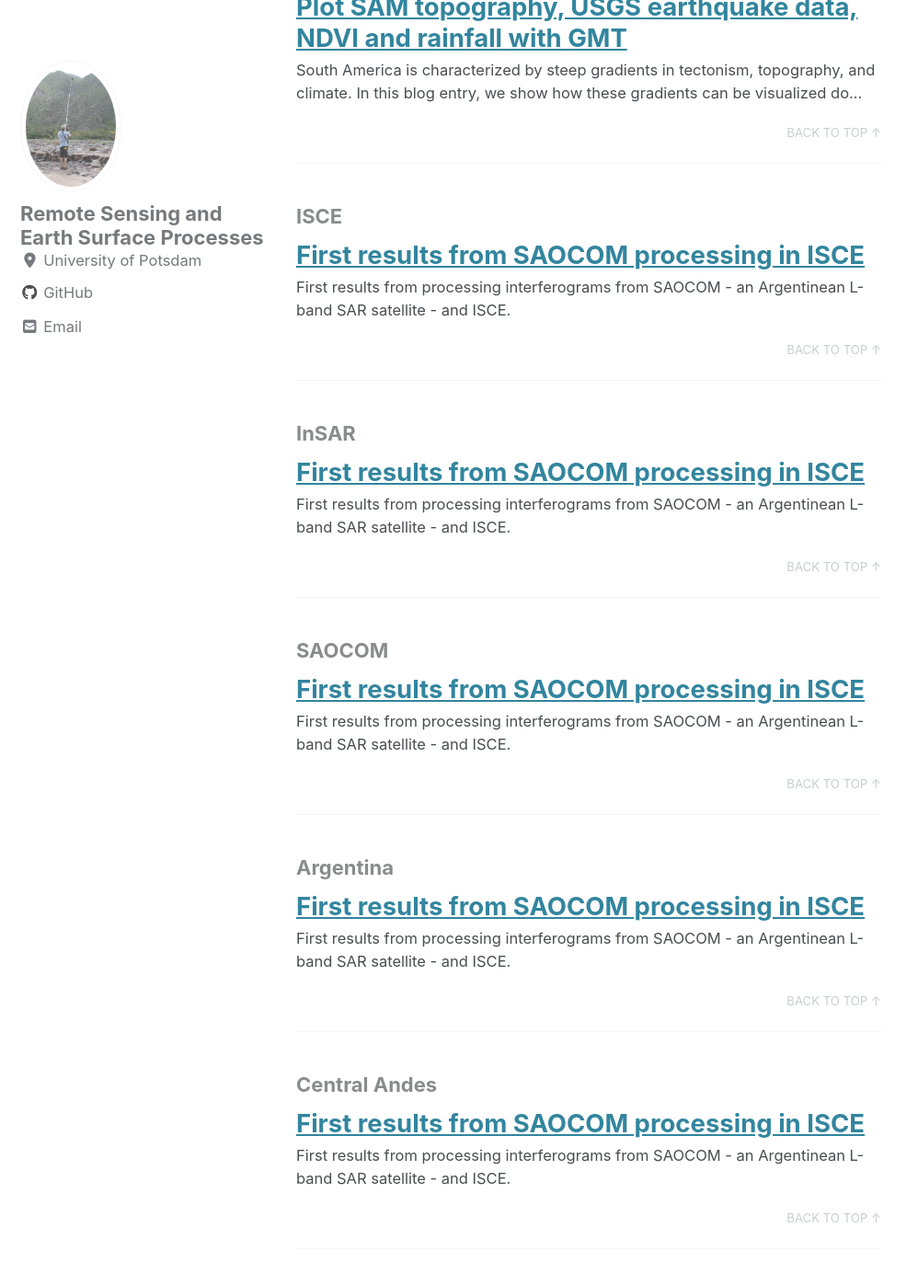
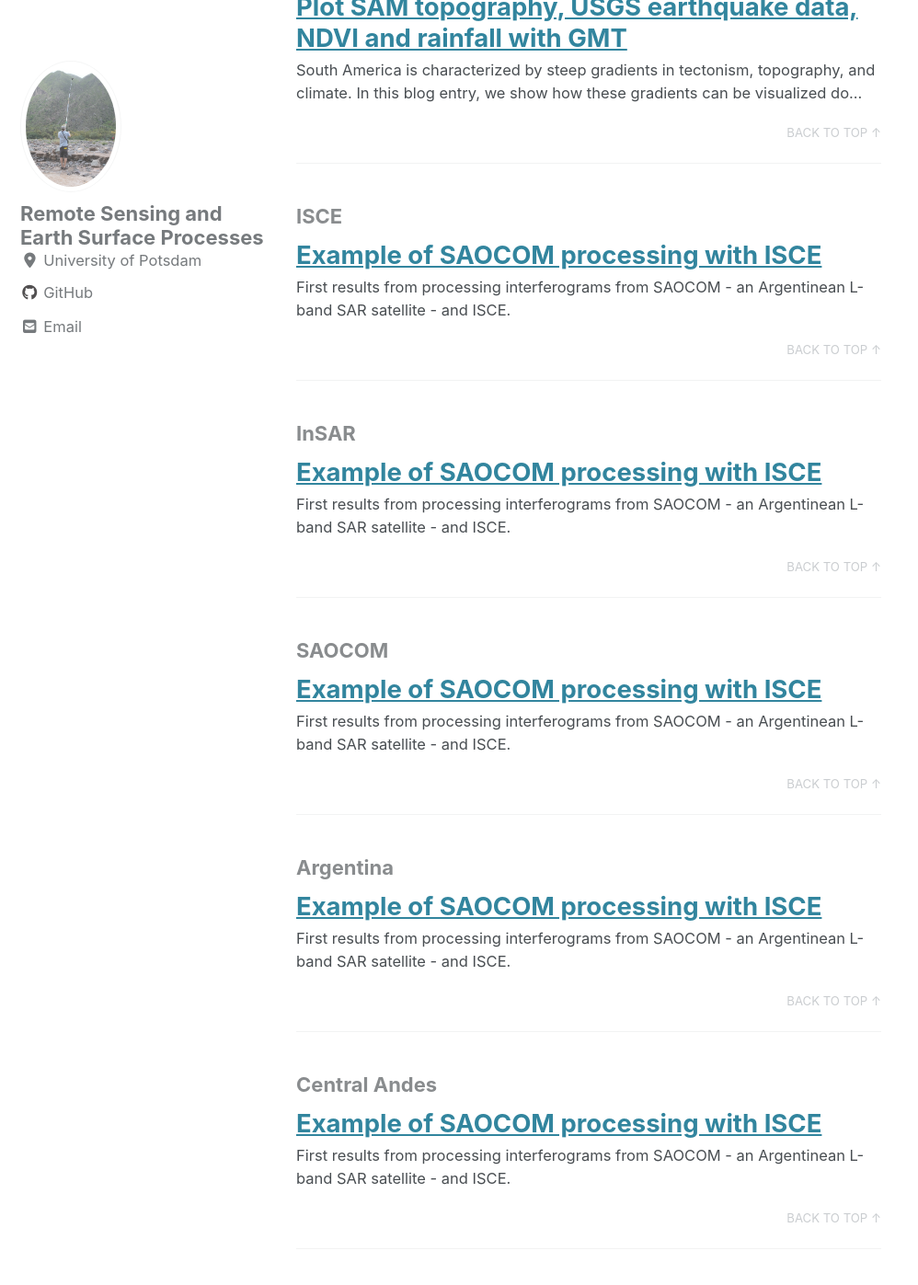
Before and after one commit to UP-RS-ESP/vacon.github.io, a Jekyll site: the page built from _pages/tag-archive.md, in a window 1280 px wide and 1400 px high, scrolled down 2907 px. Shown: the top 1397 px of the window at 92% size, without its empty margins (0-998 px from the left). Built offline with Jekyll 4.4.1, drawn with Linux system fonts in a browser that asks for light colours; cached includes are drawn as plain includes; nearby versions of some CDN libraries; some of the changed lines change nothing that is shown; some of the changed text lies outside the part shown.

Commit message:
Nov-08 2020

````diff
--- a/_posts/2020-11-08-SAOCOM-Ifgs-and-ISCE.md
+++ b/_posts/2020-11-08-SAOCOM-Ifgs-and-ISCE.md
@@ -1,16 +1,16 @@
 ---
-title: 'First results from SAOCOM processing in ISCE'
+title: 'Example of SAOCOM processing with ISCE'
 author: "Bodo Bookhagen"
 author_profile: true
 date: 2020-11-08
-permalink: /posts/2019/01/GMT-plot-windvectors/
+permalink: /posts/2020/11/SAOCOM-Ifgs-and-ISCE/
 toc: true
 toc_sticky: true
-toc_label: "SAOCOM-and-ISCE"
+toc_label: "Example of SAOCOM processing with ISCE"
 header:
-  overlay_image: https://github.com/BodoBookhagen/GMT-plot-windvectors-SAM/raw/master/output_maps/summary.jpg
+  overlay_image: https://github.com/UP-RS-ESP/up-rs-esp.github.io/raw/master/_posts/images/SAOCOM_filt_topophase.unw.geo.crop.jpg
   overlay_filter: 0.3 # same as adding an opacity of 0.5 to a black background
-  caption: "ECMWF DJF 1999-2013 Wind velocity"
+  caption: "SAOCOM Interferogram calculated with ISCE"
 read_time: false
 tags:
   - ISCE
@@ -22,17 +22,20 @@ tags:
   - ionosphere
 ---
 
-First results from processing interferograms from [SAOCOM](https://en.wikipedia.org/wiki/SAOCOM) - an Argentinean L-band SAR satellite - and ISCE.
+First results from processing interferograms from [SAOCOM](https://en.wikipedia.org/wiki/SAOCOM) - an Argentinean L-band SAR satellite - and [ISCE](https://github.com/isce-framework/isce2).
 
 These outputs here show processing of the sample data from [CONAE](https://www.argentina.gob.ar/ciencia/conae).
-Obtain sample data from [CONAE SAOCOM sample data download](https://catalogos.conae.gov.ar/catalogo/catalogoSatSaocomAdel.html). ISCE2.4 includes a reader for SAOCOM and allows to process the slc images (provided by CONAE).
+Obtain sample data from [CONAE SAOCOM sample data download](https://catalogos.conae.gov.ar/catalogo/catalogoSatSaocomAdel.html). ISCE2.4 includes a reader for SAOCOM and allows to process the slc images (provided by CONAE). We rely on the Interferometric synthetic aperture radar Scientific Computing Environment (ISCE) environment, but processing will work with other InSAR processors as well.
+These specific example images are from the National Park El Leoncito (*Parque Nacional El Leoncito*) in the San Juan province.
 
-## Setup config/input files
-We generate three files to control the ISCE run of SAOCOM data:
+
+## Setup config and input files
+We generate three files to control the ISCE-run of SAOCOM data:
 
 - XML file controlling the parameters of *stripmapApp.py*
 - an XML file containing information about the reference data
 - an XML file containing information about the secondary data
+
 *You will need to adjust directories if you are planing to run this on your own ISCE instance.*
 
 **StripmapApp_SAOCOM.xml**:
@@ -68,7 +71,7 @@ We generate three files to control the ISCE run of SAOCOM data:
 ```
 
 **reference_SAOCOM.xml**
-```XML
+```xml
 <component name="reference">
     <property name="IMAGEFILE">
         /raid/InSAR/SAOCOM/Master/67496-EOL1ASARSAO1A515794/Data/slc-acqId0000008546-a-sm7-0000000000-s7dp-vv
@@ -104,36 +107,36 @@ We generate three files to control the ISCE run of SAOCOM data:
 ```
 
 ## Get SRTM DEM
-Make sure to obtain the DEM, but will be automatically downloaded from NASA if you setup downloading.
+Make sure to obtain the DEM and download with *dem.py*. Alternatively, this will be automatically downloaded from the NASA ftp page, if you have properly setup permission in ~/.netrc.
 
-demLat_S33_S31_Lon_W070_W068.dem.wgs84
+We use the DEM: *demLat_S33_S31_Lon_W070_W068.dem.wgs84*.
 
 ```
 fixImageXml.py -f -i demLat_S33_S31_Lon_W070_W068.dem.wgs84
 ```
 
-## Prepare Data
+## Additional Preparation steps
 Best to uncompress into one folder */raid/InSAR/SAOCOM* and process data there.
 
-## Run *stripmapApp.py*
+# Create Interferogram - Run *stripmapApp.py*
 
 ```
 cd /raid/InSAR/SAOCOM
 stripmapApp.py --steps /home/bodo/Dropbox/Argentina/SAOCOM/stripmapApp_SAOCOM.xml 2>&1 | tee SAOCOM_test.log
 ```
 
-### Quick views of interferogram and coherence
+## Quick views of interferogram and coherence
 Use mdx.py to create a quick outputs of filtered, unwrapped topophase and coherence (filtered phsig).
 
 ```bash
 mdx.py -P interferogram/filt_topophase.unw.geo
 mv out.ppm SAOCOM_filt_topophase.unw.geo.ppm
-convert -density 300 SAOCOM_filt_topophase.unw.geo.ppm SAOCOM_filt_topophase.unw.geo.jpg
+convert -density 300 -fuzz 1% -trim SAOCOM_filt_topophase.unw.geo.ppm SAOCOM_filt_topophase.unw.geo.jpg
 ```
 
 <figure>
     <a href="https://github.com/UP-RS-ESP/up-rs-esp.github.io/raw/master/_posts/images/SAOCOM_filt_topophase.unw.geo.jpg"><img src="https://github.com/UP-RS-ESP/up-rs-esp.github.io/raw/master/_posts/images/SAOCOM_filt_topophase.unw.geo.jpg"></a>
-    <figcaption>Filtered and unwrapped interferogram.</figcaption>
+    <figcaption>Filtered and unwrapped SAOCOM interferogram.</figcaption>
 </figure>
 
 
@@ -141,17 +144,21 @@ Same for phsig.cor.geo:
 ```bash
 mdx.py -P interferogram/phsig.cor.geo
 mv out.ppm SAOCOM_phsig.cor.geo.ppm
-convert -density 300 SAOCOM_phsig.cor.geo.ppm SAOCOM_phsig.cor.geo.jpg
+convert -density 300 -fuzz 1% -trim SAOCOM_phsig.cor.geo.ppm SAOCOM_phsig.cor.geo.jpg
 ```
 
 <figure>
     <a href="https://github.com/UP-RS-ESP/up-rs-esp.github.io/raw/master/_posts/images/SAOCOM_phsig.cor.geo.jpg"><img src="https://github.com/UP-RS-ESP/up-rs-esp.github.io/raw/master/_posts/images/SAOCOM_phsig.cor.geo.jpg"></a>
-    <figcaption>Filtered coherence calculation (*phsig*).</figcaption>
+    <figcaption>Filtered coherence calculation using the phsig output.</figcaption>
 </figure>
 
+Generate quick view shown in banner of this page using imagemagick *convert*:
+```bash
+convert -density 300 -crop 2000x400+0+1000 +repage SAOCOM_filt_topophase.unw.geo.jpg SAOCOM_filt_topophase.unw.geo.crop.jpg
+```
 
-### Quick views of ionospheric impact
-Using split-beam processing included in ISCE (see [paper by Heresh Fattahi et al.](https://ieeexplore.ieee.org/document/7987747) and for C-band the [paper by Cunren Liang et al.](https://ieeexplore.ieee.org/document/8706258?source=authoralert)), we can estimate the dispersive and non-dispersive components and correct the interferogram.
+## Quick views of ionospheric impact
+Using split-spectrum processing included in ISCE (see [paper by Heresh Fattahi et al.](https://ieeexplore.ieee.org/document/7987747) and for C-band the [paper by Cunren Liang et al.](https://ieeexplore.ieee.org/document/8706258?source=authoralert)), we can estimate the dispersive and non-dispersive components of the ionosphere and correct the interferogram. We note that this specific SAOCOM example contains some ionospheric disturbances.
 
 
 <figure>
@@ -162,5 +169,5 @@ Using split-beam processing included in ISCE (see [paper by Heresh Fattahi et al
 
 <figure>
     <a href="https://github.com/UP-RS-ESP/up-rs-esp.github.io/raw/master/_posts/images/iono_nondispersive.bil.unwCor.filt.geo.jpg"><img src="https://github.com/UP-RS-ESP/up-rs-esp.github.io/raw/master/_posts/images/iono_nondispersive.bil.unwCor.filt.geo.jpg"></a>
-    <figcaption>Ionospheric component (non-dispersive), unwrapped and filtered data. Color Scale equals to dispersive ionospheric component above.</figcaption>
+    <figcaption>Ionospheric component (non-dispersive), unwrapped and filtered data. Color Scale equals to dispersive ionospheric component shown above.</figcaption>
 </figure>
````
Also changed, not shown: _posts/images/SAOCOM_filt_topophase.unw.geo.crop.jpg (added), _posts/images/SAOCOM_phsig.cor.geo.jpg, _posts/images/iono_dispersive.bil.unwCor.filt.geo.jpg, _posts/images/iono_nondispersive.bil.unwCor.filt.geo.jpg, 1 other file.
